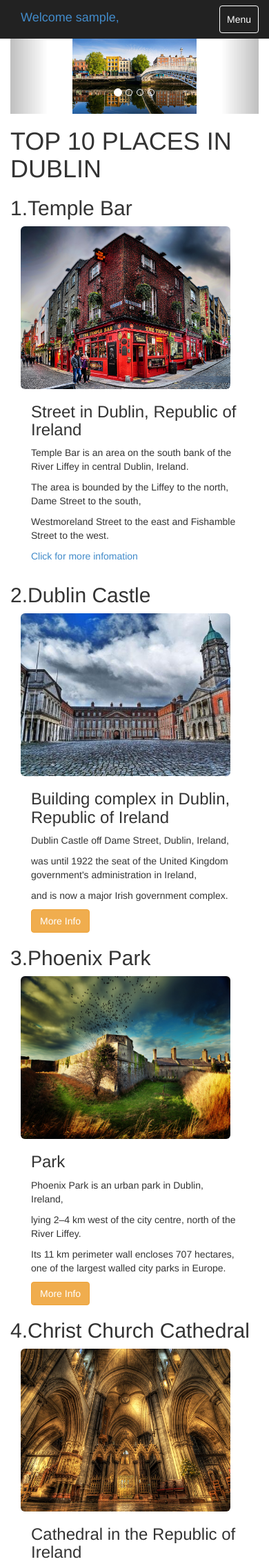
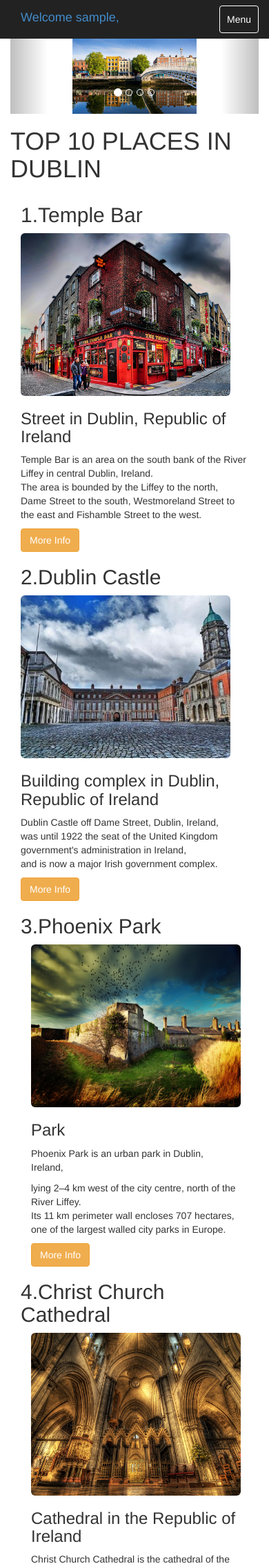
Before and after one commit to arezki1/Travel-Dublin, a PHP site: page /forum.php in a window 390 px wide. Shown: the top 2270 px of the page at 69% size. Run offline with PHP 8.4, Linux system fonts and the light colour scheme; the visitor is signed in with stand-in values (Sample User, id 1); some libraries are stand-ins or nearby versions; some web fonts are replaced.

Commit message:
styling the forum

```diff
--- a/forum.php
+++ b/forum.php
@@ -135,65 +135,106 @@ if(empty($_SESSION['user']))
 
     <div class="starter-template">
       <h1>TOP 10 PLACES IN DUBLIN</h1>
+
+
+       <div class="container">
+
+     <div class = "row">
+
+     <div class = "col-md-6" >
+
     <h2>1.Temple Bar</h2>
-       <div class="container">
+
                       		 <img src="img/templebar.jpg" class="img-rounded" alt="Cinque Terre" width="304" height="236">
-    <div class="container">
+
                     		<h3>Street in Dublin, Republic of Ireland</h3>
-    <p>Temple Bar is an area on the south bank of the River Liffey in central Dublin, Ireland.</p>
-	<p>The area is bounded by the Liffey to the north, Dame Street to the south,</p>
-	<p>Westmoreland Street to the east and Fishamble Street to the west.</p>
+                        <p>Temple Bar is an area on the south bank of the River</br>
+                        Liffey in central Dublin, Ireland.</br>
+                    	The area is bounded by the Liffey to the north,</br>
+                    	Dame Street	to the south, Westmoreland Street to
+                    	</br>the east and Fishamble Street to the west.</p>
 
-			<p><a href="11.php">Click for more infomation</a></p>
+
+                    			<a href="11.php">
+                    			<button type="button" class="btn btn-warning">More Info</button></a>
                     	  </div>
-	 </div>
+                    	  <div class = "col-md-6" >
+
 
                          <h2>2.Dublin Castle</h2>
-        <div class="container">
+
                        		 <img src="img/DublinCastle.jpg" class="img-rounded" alt="Cinque Terre" width="304" height="236">
-     <div class="container">
+
                     		 <h3>Building complex in Dublin, Republic of Ireland</h3>
-     <p>Dublin Castle off Dame Street, Dublin, Ireland,</p>
-	 <p>was until 1922 the seat of the United Kingdom government's administration in Ireland,</p>
-	 <p>and is now a major Irish government complex.</p>
+                         <p>Dublin Castle off Dame Street, Dublin, Ireland,</br>
+                    	 was until 1922 the seat of the United Kingdom
+                    	 </br>government's administration in Ireland,</br>
+                    	 and is now a major Irish government complex.</p>
 
                     			<a href="2.php">
                     			<button type="button" class="btn btn-warning">More Info</button></a>
                      	  </div>
                      	  </div>
+                     	  </div>
+
+
+	   <div class="container">
+
+     <div class = "row">
+
+     <div class = "col-md-6" >
 
      <h2>3.Phoenix Park</h2>
         <div class="container">
    		 <img src="img/PhoenPark.jpg" class="img-rounded" alt="Cinque Terre" width="304" height="236">
-     <div class="container">
+
 		 <h3>Park</h3>
      <p>Phoenix Park is an urban park in Dublin, Ireland,</p>
 	 <p>lying 2–4 km west of the city centre, north of the River Liffey.
-	 <p>Its 11 km perimeter wall encloses 707 hectares, one of the largest walled city parks in Europe.</p>
+	 </br>Its 11 km perimeter wall encloses 707 hectares, </br>
+	 one of the largest walled city parks in Europe.</p>
+
+			<a href="2.php">
+			<button type="button" class="btn btn-warning">More Info</button></a>
+
+ 	 </div>
+ 	 </div>
+
+ 	 <div class = "col-md-6" >
+
+     <h2>4.Christ Church Cathedral</h2>
+        <div class="container">
+   		 <img src="img/christ-church.jpg" class="img-rounded" alt="Cinque Terre" width="304" height="236">
+
+		 <h3>Cathedral in the Republic of Ireland</h3>
+     <p>Christ Church Cathedral is the cathedral of the</br>
+     United Dioceses of Dublin and Glendalough and the </br>
+     cathedral of the Ecclesiastical province of the United</br>
+     Provinces of Dublin and Cashel in the Church of Ireland.</p>
 
 			<a href="2.php">
 			<button type="button" class="btn btn-warning">More Info</button></a>
  	  </div>
  	  </div>
-
-     <h2>4.Christ Church Cathedral</h2>
-        <div class="container">
-   		 <img src="img/christ-church.jpg" class="img-rounded" alt="Cinque Terre" width="304" height="236">
-     <div class="container">
-		 <h3>Cathedral in the Republic of Ireland</h3>
-     <p>Christ Church Cathedral is the cathedral of the United Dioceses of Dublin</p>
-	 <p>and Glendalough and the cathedral of the Ecclesiastical province of the United Provinces of Dublin</p>
-	 <p>and Cashel in the Church of Ireland.</p>
-
-			<a href="2.php">
-			<button type="button" class="btn btn-warning">More Info</button></a>
  	 </div>
  	 </div>
 
+
+
+
+
+
+
+
+                	   <div class="container">
+
+                       <div class = "row">
+
+                     <div class = "col-md-6" >
                      <h2>5.Guinness Storehouse</h2>
                         <div class="container">
                    		 <img src="img/guinness-storehouse.jpg" class="img-rounded" alt="Cinque Terre" width="304" height="236">
-     <div class="container">
+
                 		 <h3>Brewery</h3>
                      <p>Brewery experience telling the tale of Ireland's famous beer,</p>
                 	 <p>with tastings and a rooftop bar</p>
@@ -202,10 +243,11 @@ if(empty($_SESSION['user']))
                  	  </div>
                  	  </div>
 
+                 <div class = "col-md-6" >
                      <h2>6.National Museum of Ireland</h2>
                         <div class="container">
                    		 <img src="img/NationalMuseumofIreland.jpg" class="img-rounded" alt="Cinque Terre" width="304" height="236">
-     <div class="container">
+
                 		 <h3>Museum in the Republic of Ireland</h3>
                      <p>The National Museum of Ireland is the national museum in Ireland.</p>
                 	 <p>It has three branches in Dublin and one in County Mayo,</p>
@@ -214,52 +256,87 @@ if(empty($_SESSION['user']))
                 	<button type="button" class="btn btn-warning">More Info</button></a>
                  	  </div>
                  	 </div>
+ 	                 </div>
+ 	                 </div>
 
+
+
+
+
+
+                	   <div class="container">
+
+                       <div class = "row">
+
+                     <div class = "col-md-6" >
       <h2>7.Old Jameson Distillery</h2>
          <div class="container">
     		 <img src="img/Old-Jameson.jpg" class="img-rounded" alt="Cinque Terre" width="304" height="236">
-      <div class="container">
+
  		 <h3>Historical Landmark</h3>
-      <p>Expert guides tell the story of Jameson in a recreated distillery scene with tastings and dining.</p>
+      <p>Expert guides tell the story of Jameson </br>
+      in a recreated distillery scene with tastings and dining.</p>
  	<a href="2.php">
  	<button type="button" class="btn btn-warning">More Info</button></a>
   	  </div>
   	 </div>
 
+	 <div class="col-md-6">
        <h2>8.Howth</h2>
           <div class="container">
      		 <img src="img/howth.jpg" class="img-rounded" alt="Cinque Terre" width="304" height="236">
+
+  		 <h3>Village in the Republic of Ireland</h3>
+       <p>Howth is a village and outer suburb of Dublin, Ireland.<br/>
+ 	  <p>The district occupies the greater part of the peninsula <br/>
+ 	  <p>of Howth Head, forming the northern boundary of Dublin Bay.<br/>
+  	<a href="2.php">
+  	<button type="button" class="btn btn-warning">More Info</button></a>
+   	  </div>
+   	 </div>
+   	 </div>
+   	 </div>
+
+
+
+
+
+
                                 	   <div class="container">
-  		 <h3>Village in the Republic of Ireland</h3>
-       <p>Howth is a village and outer suburb of Dublin, Ireland.</p>
- 	  <p>The district occupies the greater part of the peninsula of Howth Head, forming the northern boundary of Dublin Bay.</p>
+
+                                       <div class = "row">
+
+                                     <div class = "col-md-6" >
+
+                                   <h2>9.Malahide Castle</h2>
+                                      <div class="container">
+                                 		 <img src="img/malahide-castle.jpg" class="img-rounded" alt="Cinque Terre" width="304" height="236">
+
+                              		 <h3>Building in the Republic of Ireland</h3>
+                                   <p>Malahide Castle, parts of which date to the</br>
+                                   12th century, lies, with over 260 acres of remaining</br>
+                                   estate parkland close to the village of Malahide,</br>
+                                   nine miles north of Dublin in Ireland.</p>
                               	<a href="2.php">
                               	<button type="button" class="btn btn-warning">More Info</button></a>
                                	  </div>
                                	 </div>
 
-       <h2>9.Malahide Castle</h2>
-          <div class="container">
-     		 <img src="img/malahide-castle.jpg" class="img-rounded" alt="Cinque Terre" width="304" height="236">
-       <div class="container">
-  		 <h3>Building in the Republic of Ireland</h3>
-       <p>Malahide Castle, parts of which date to the 12th century, lies, with over 260 acres of remaining estate parkland</p>
-	   <p>close to the village of Malahide, nine miles north of Dublin in Ireland.</p>
-  	<a href="2.php">
-  	<button type="button" class="btn btn-warning">More Info</button></a>
-   	  </div>
-   	 </div>
 
+                            	 <div class="col-md-6">
                                   <h2>10.Powerscourt Waterfall</h2>
                                      <div class="container">
                                 		 <img src="img/waterfallll.jpg" class="img-rounded" alt="Cinque Terre" width="304" height="236">
-      <div class="container">
+
                              		 <h3>Waterfall</h3>
                                   <p>Beautiful waterfall in Country Wicklow</p>
                              	<a href="2.php">
                              	<button type="button" class="btn btn-warning">More Info</button></a>
                               	  </div>
                               	  </div>
+                              	  </div>
+                              	  </div>
+
 
 
 
```
Lines whose indentation alone changed are shown as unchanged.
